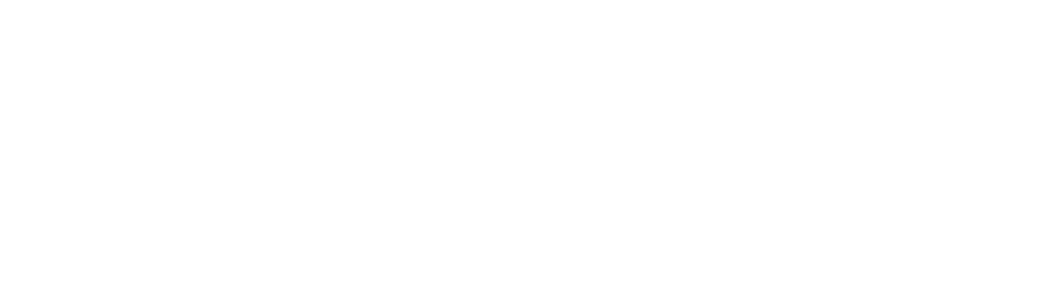
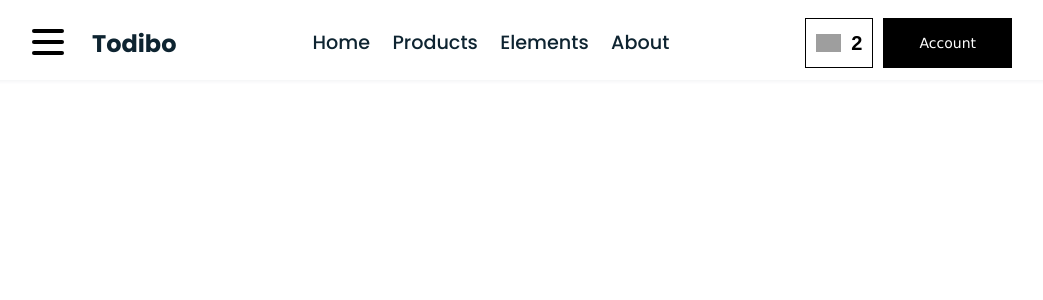
Before and after one commit to AminKei/todibo, a React (Create React App) app: page / in a window 1280 px wide. Shown: the top 300 px of the page, without its empty margins (28-1071 px from the left). Built offline with nearby package versions, Linux system fonts and the light colour scheme; grey boxes are pictures that could not be loaded.

Commit message:
complate 90% appbar

```diff
--- a/src/App.tsx
+++ b/src/App.tsx
@@ -5,7 +5,7 @@
 
 function App() {
   return (
-    <div className="App">
+    <div className="App" >
         <AppBar/>
         <Home/>
     </div>
--- a/src/Components/Appbar/Appbar.css
+++ b/src/Components/Appbar/Appbar.css
@@ -0,0 +1,247 @@
+@import url("https://fonts.googleapis.com/css2?family=Poppins:ital,wght@0,100;0,200;0,300;0,400;0,500;0,600;0,700;0,800;0,900;1,100;1,200;1,300;1,400;1,500;1,600;1,700;1,800;1,900&display=swap");
+
+* {
+    margin: 0;
+    padding: 0;
+    box-sizing: border-box;
+}
+
+body {
+    font-family: "Poppins", sans-serif;
+}
+
+.container {
+    max-width: 1200px;
+    width: 100%;
+    margin: auto;
+}
+
+.navbar {
+    width: 100%;
+    box-shadow: 0 1px 4px rgb(146 161 176 / 15%);
+    justify-content: space-around;
+    display: flex;
+    align-items: center;
+    height: 80px;
+    padding-bottom: 10px;
+}
+
+.nav-container {
+    display: flex;
+    justify-content: space-between;
+    align-items: center;
+}
+
+.navbar .menu-items {
+    display: flex;
+}
+.navbar .nav-container li {
+    list-style: none;
+}
+
+.navbar .nav-container a {
+    text-decoration: none;
+    color: #0e2431;
+    font-weight: 500;
+    font-size: 1.2rem;
+    padding: 0.7rem;
+}
+
+.navbar .nav-container a:hover {
+    font-weight: bolder;
+}
+
+.nav-container {
+    display: block;
+    position: relative;
+    height: 60px;
+}
+
+.nav-container .checkbox {
+    position: absolute;
+    display: block;
+    height: 32px;
+    width: 32px;
+    top: 20px;
+    left: 20px;
+    z-index: 5;
+    opacity: 0;
+    cursor: pointer;
+}
+
+.nav-container .hamburger-lines {
+    display: block;
+    height: 26px;
+    width: 32px;
+    position: absolute;
+    top: 24px;
+    left: 20px;
+    z-index: 2;
+    display: flex;
+    flex-direction: column;
+    justify-content: space-between;
+}
+
+.nav-container .hamburger-lines .line {
+    display: block;
+    height: 4px;
+    width: 100%;
+    border-radius: 10px;
+    background: #000000;
+}
+
+.nav-container .hamburger-lines .line1 {
+    transform-origin: 0% 0%;
+    transition: transform 0.4s ease-in-out;
+}
+
+.nav-container .hamburger-lines .line2 {
+    transition: transform 0.2s ease-in-out;
+}
+
+.nav-container .hamburger-lines .line3 {
+    transform-origin: 0% 100%;
+    transition: transform 0.4s ease-in-out;
+}
+
+.navbar .menu-items {
+    padding-top: 120px;
+    box-shadow: inset 0 0 2000px rgba(255, 255, 255, .5);
+    height: 100vh;
+    width: 100%;
+    transform: translate(-150%);
+    display: flex;
+    flex-direction: column;
+    margin-left: -40px;
+    padding-left: 50px;
+    transition: transform 0.5s ease-in-out;
+    text-align: center;
+}
+
+.navbar .menu-items li {
+    margin-bottom: 1.2rem;
+    font-size: 1.5rem;
+    font-weight: 500;
+}
+
+.logo {
+    position: absolute;
+    width: 70%;
+    top: 13px;
+    color: #0e2431;
+    /* gap: 80px; */
+    display: flex;
+    align-items: center;
+    margin-left: 10vh;
+    /* font-size: 14px; */
+    float: right;
+    text-align: center;
+}
+
+.nav-container input[type="checkbox"]:checked~.menu-items {
+    transform: translateX(0);
+}
+
+.nav-container input[type="checkbox"]:checked~.hamburger-lines .line1 {
+    transform: rotate(45deg);
+}
+
+.nav-container input[type="checkbox"]:checked~.hamburger-lines .line2 {
+    transform: scaleY(0);
+}
+
+.nav-container input[type="checkbox"]:checked~.hamburger-lines .line3 {
+    transform: rotate(-45deg);
+}
+
+.nav-container input[type="checkbox"]:checked~.logo {
+    display: none;
+}
+
+.menu-items2{
+    display: flex;
+    width: 90%;
+    align-items: center;
+    justify-content: center;
+}
+
+.div-info{
+    float: right;
+    display: flex;
+    gap: 10px;
+    margin-right: -10vh;
+}
+
+
+.button-account{
+    background-color: black;
+    /* padding: 20px; */
+    border: black solid 1px;
+    color: white;
+    width: 100%;
+    height: 50px;
+    padding-left: 35px;
+    padding-right: 35px;
+    font-size: 14px;
+    font-family: 'Lucida Sans', 'Lucida Sans Regular', 'Lucida Grande', 'Lucida Sans Unicode', Geneva, Verdana, sans-serif;
+}
+.button-cart{
+    display: flex;
+    gap: 10px;
+    background-color: white;
+    border: none;
+    align-items: center;
+    border: black    1px solid;
+    padding-left: 10px;
+    padding-right: 10px;
+}
+.icon-cart{
+    width: 25px;
+}
+
+
+.menu-items3{
+    display: none;
+}
+
+
+.number-cart2{
+    border-radius: 5px;
+    background-color: #000000;
+    color: white;
+    padding: 1px;
+    padding-left: 6px;
+    padding-right: 6px;
+    box-shadow: #bebebe 1px 15px 10px 1px;
+}
+
+
+@media only screen and (max-width:700px) {
+    .menu-items3{
+        box-shadow:  1px 1px 20px 1px rgba(255, 255, 255, .5);
+        display: flex;
+        position: fixed;
+        bottom:0;
+        width: 100%;
+        height: 70px;
+        margin-left:-10vh;
+        padding: 25px;
+        font-size: 10px;
+        border-top: #ececec solid 2px;
+        justify-content: space-between;
+        align-items: center;
+    }
+    .div-info{
+        display: none;
+    }
+    .logo{
+        top: 20px;
+    }
+    .menu-items2{
+        display: none;
+    }
+    .menu-items3 * :hover {
+        scale: 1.1;
+        transition: all .3s;
+    }
+}
--- a/src/Components/Appbar/Appbar.tsx
+++ b/src/Components/Appbar/Appbar.tsx
@@ -1,7 +1,95 @@
 import React from "react";
 import "./Appbar.css";
+import { Input } from "../Input/Input";
+
+let cartIcon =
+  "https://icons.veryicon.com/png/o/miscellaneous/unicons/shopping-basket-16.png";
+
+let homeicon = "https://lordicon.com/icons/system/outline/41-home.svg";
+
+let accounticon = "https://cdn.icon-icons.com/icons2/2406/PNG/512/user_account_icon_145918.png"
+
+
+let Categoryicon = "https://cdn.iconscout.com/icon/free/png-256/category-2456577-2036097.png"
+
 
 const AppBar = () => {
-  return <></>;
+  return (
+    <>
+      <nav>
+        <div className="navbar">
+          <div className="container nav-container">
+            <input className="checkbox" type="checkbox" name="" id="" />
+            <div className="hamburger-lines">
+              <span className="line line1"></span>
+              <span className="line line2"></span>
+              <span className="line line3"></span>
+            </div>
+            <div className="logo">
+              <h1>Todibo</h1>
+
+              <div className="menu-items2">
+                <li>
+                  <a href="#">Home</a>
+                </li>
+                <li>
+                  <a href="#">Products</a>
+                </li>
+                <li>
+                  <a href="#">Elements</a>
+                </li>
+                <li>
+                  <a href="#">About</a>
+                </li>
+              </div>
+              <div className="div-info">
+                <button className="button-cart">
+                  <img src={cartIcon} className="icon-cart" />
+                  <h2 className="number">2</h2>
+                </button>
+                <button className="button-account">Account</button>
+              </div>
+            </div>
+            <div className="logo">
+              <div className="menu-items3">
+                <li>
+                  <img src={Categoryicon} width={32} />
+                </li>
+                <li>
+                  <img src={homeicon} width={36} />
+                </li>
+                <li style={{display:'flex' , alignItems:'center' , gap:"3px" }}>
+
+                  <img width={34} src={cartIcon}  />
+                  <h1 className="number-cart2">0</h1>
+                </li>
+                <li>
+                  <img src={accounticon} width={36} />
+                </li>
+              </div>
+            </div>
+
+            <div className="menu-items">
+              <li>
+                <a href="#">Mens</a>
+              </li>
+              <li>
+                <a href="#">Women</a>
+              </li>
+              <li>
+                <a href="#">Kids</a>
+              </li>
+              <li>
+                <a href="#">Acsecory</a>
+              </li>
+              <li>
+                <a href="#">Shose</a>
+              </li>
+            </div>
+          </div>
+        </div>
+      </nav>
+    </>
+  );
 };
 export default AppBar;
--- a/src/Pages/Home/Home.tsx
+++ b/src/Pages/Home/Home.tsx
@@ -3,8 +3,7 @@
 
 const Home = () =>{
     return(
-        <div>
-            {/* <h1>Home</h1> */}
+        <div >
         </div>
     )
 }
```
